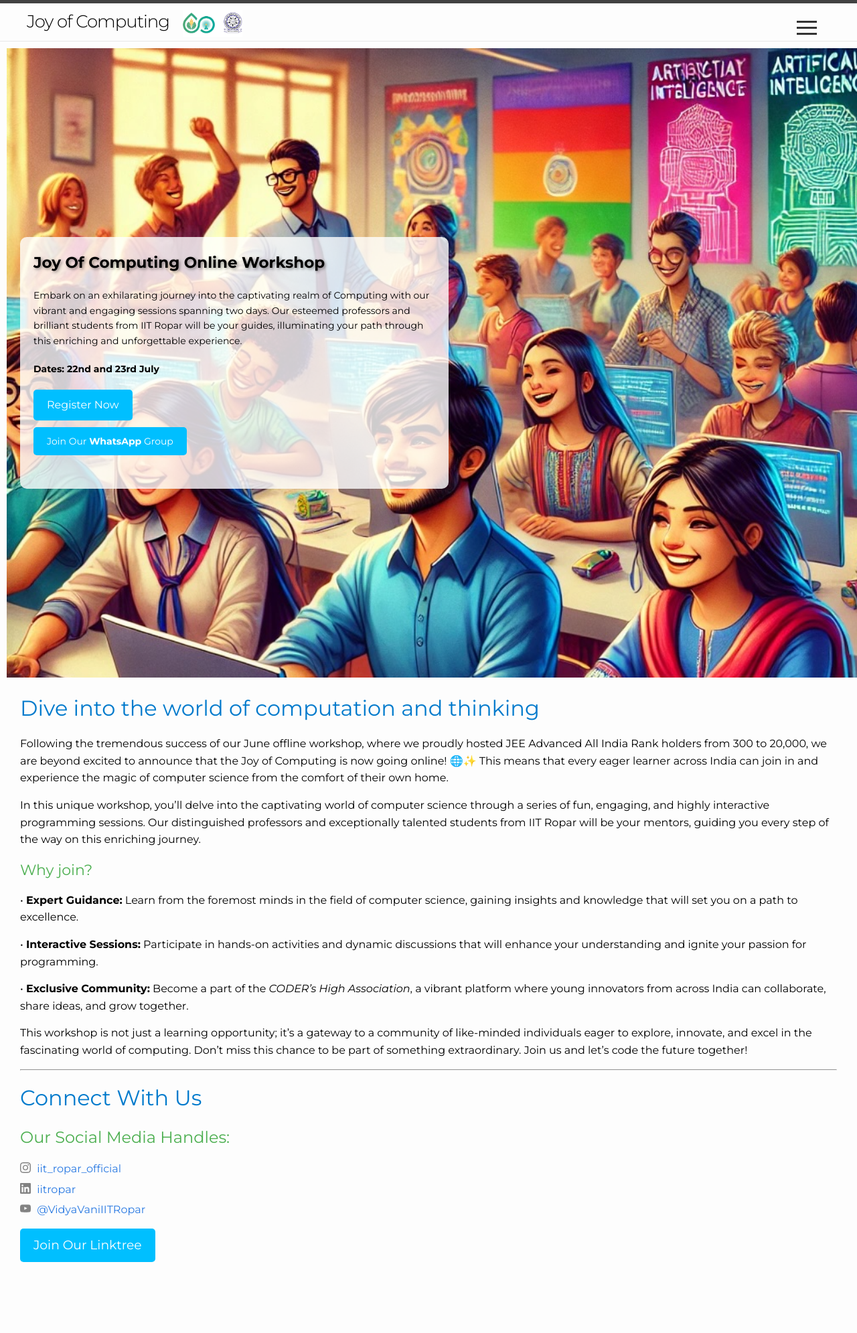
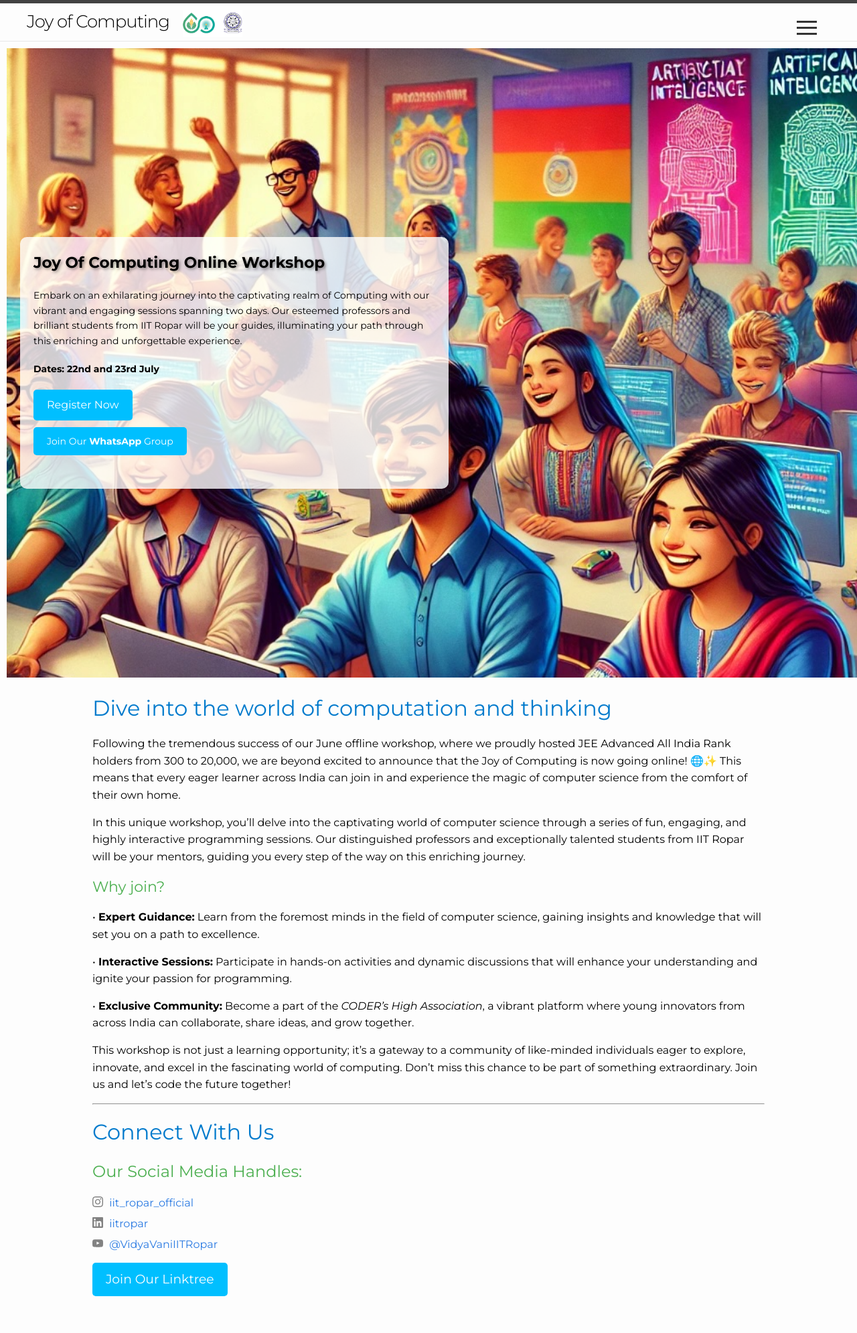
Before and after one commit to sudarshansudarshan/joc, a Jekyll site: the page built from index.markdown, in a window 1280 px wide. Shown: the whole page at 67% size. Built offline with Jekyll 4.4.1, drawn with Linux system fonts in a browser that asks for light colours; before the commit the page ends 1940 px from its top, so only the background shows below that.

Commit message:
Update home.html

```diff
--- a/_layouts/home.html
+++ b/_layouts/home.html
@@ -189,7 +189,7 @@ layout: default
       </div>
     </div>
 
-    <div class="content">
+    <div class="content"style="padding-left: 10vw; padding-right:10vw;">
       {{ content }}
     </div>
 
```
